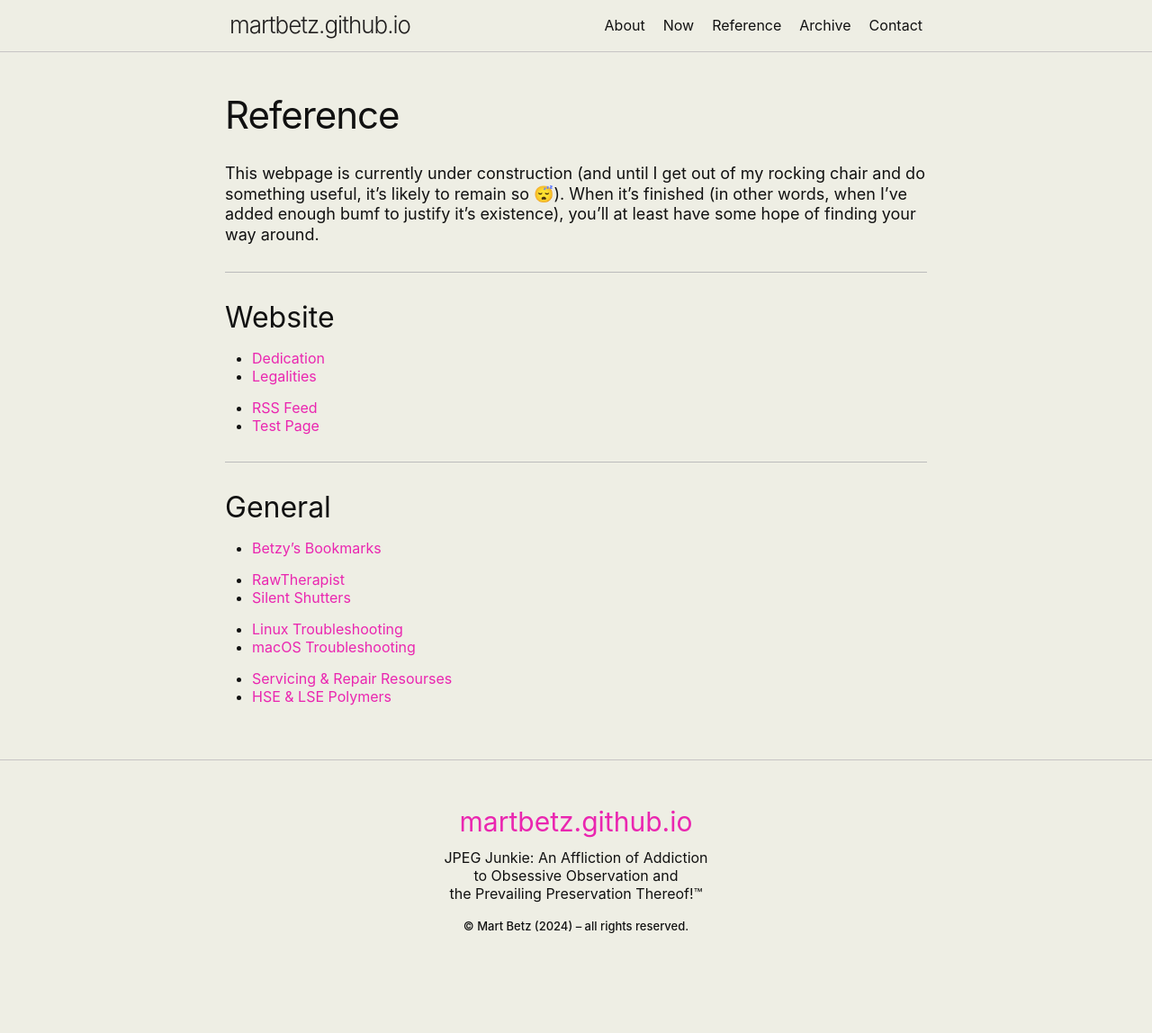
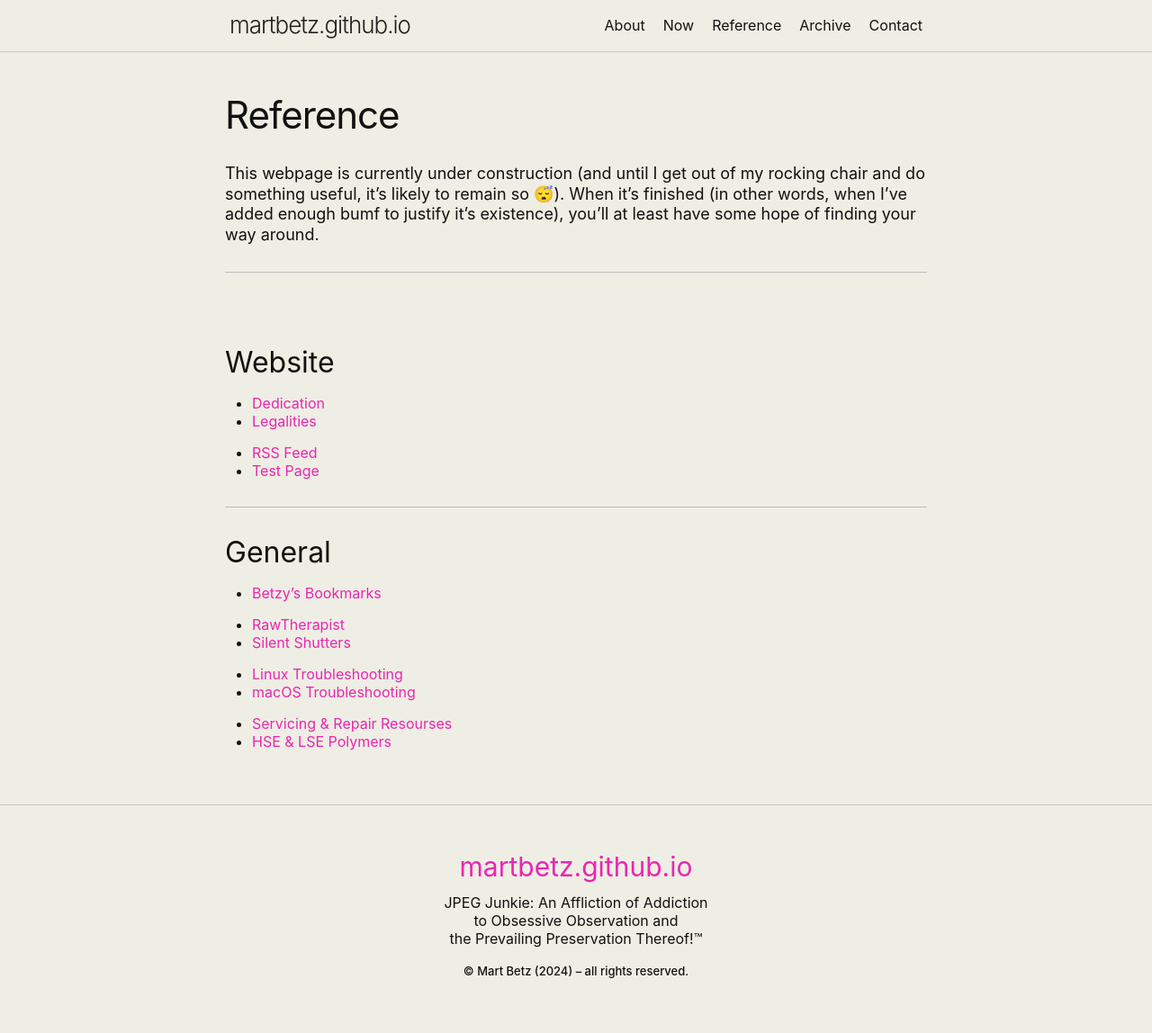
Before and after one commit to martbetz/martbetz.github.io, a Jekyll site: the page built from reference.html, in a window 1280 px wide. Shown: the whole page at 90% size. Built offline with Jekyll 4.4.1, drawn with Linux system fonts in a browser that asks for light colours; before the commit the page ends 1098 px from its top, so only the background shows below that.

Commit message:
Update reference.html

```diff
--- a/reference.html
+++ b/reference.html
@@ -10,9 +10,11 @@
     </font>
   </div>
 
-<font size="3px">
+<style= "margin-top: -20px">
 <hr>
-</font>
+&nbsp;
+</style>
+
 
 <!--
 <hr>
@@ -39,9 +41,7 @@
   </ul>
 </div>
 
-<font size="3px">
 <hr>
-</font>
 
 <div id="genref">
   <h2> General </h2>
```
